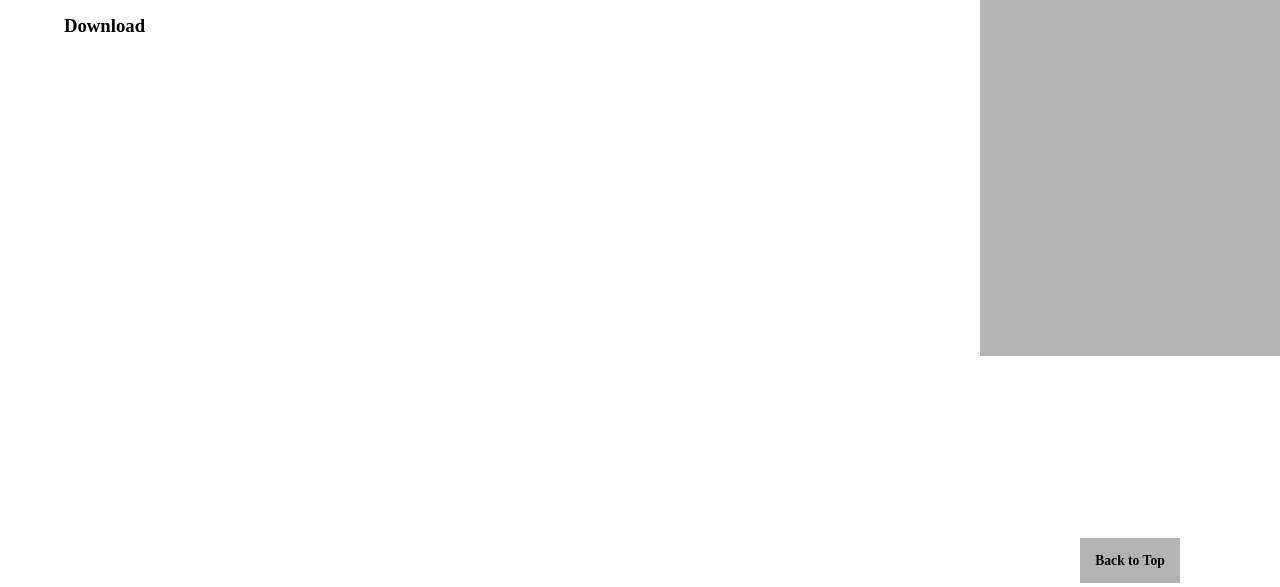
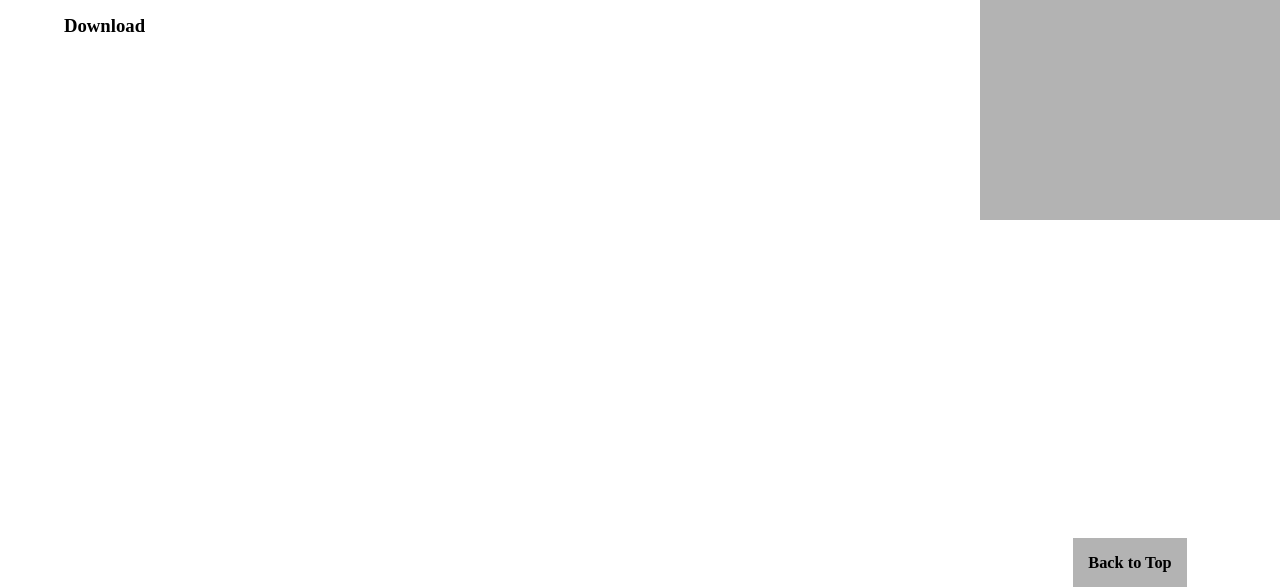
Before and after one commit to jaclynflomen/flomen_jaclyn_portfolio, a PHP site: page /resume.html in a window 1280 px wide. Shown: the part 1412-1999 px from the top of the page. Run offline with PHP 8.4, Linux system fonts and the light colour scheme.

Commit message:
update 4

```diff
--- a/css/main.css
+++ b/css/main.css
@@ -667,7 +667,8 @@ form label {
 
   #backtoTop {
     background-color: #b3b3b3;
-    padding: 5%; }
+    padding: 5%;
+    font-size: 120%; }
 
   #page1 .headerName {
     font-size: 300%;
@@ -684,7 +685,7 @@ form label {
     width: 90%; }
 
   #page3 .nav {
-    height: 130em; }
+    height: 120em; }
 
   #page3 .nav h4 {
     text-align: center;
--- a/sass/modules/_mediaqueries.scss
+++ b/sass/modules/_mediaqueries.scss
@@ -685,6 +685,7 @@ form input {
     #backtoTop {
         background-color: $my_grey;
         padding: 5%;
+        font-size: 120%;
     }
 
 
@@ -707,7 +708,7 @@ form input {
     }
 
     #page3 .nav {
-        height: 130em;
+        height: 120em;
     }
 
     #page3 .nav h4{
```
Also changed, not shown: 1 other file.
